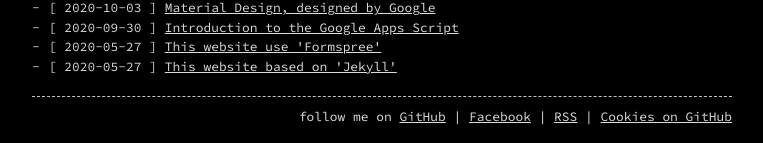
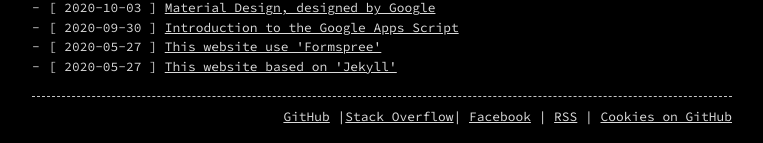
Before and after one commit to esccode/esccode.github.io, a Jekyll site: the page built from README.md, in a window 1280 px wide and 900 px high, scrolled down 1550 px. Shown: the part 754-897 px from the top of the window, without its empty margins (258-1021 px from the left). Built offline with Jekyll 4.4.1, drawn with Linux system fonts in a browser that asks for light colours; our own code applies the rules of GitHub Pages for plain Markdown files.

Commit message:
Update _config.yml

```diff
--- a/_config.yml
+++ b/_config.yml
@@ -20,7 +20,7 @@ header_pages:
 - contact.md
 
 welcome: '<center><b><a href="https://keca13.github.io/contact">Zapraszam do kontaktu</a></b></center> <br> <center><b><a href="https://keca13.github.io/tasks">Zlec prace, oddzwonie!</a></b></center><hr>'
-footer:  'follow me on <a href="https://github.com/keca13/">GitHub</a> | <a href="https://www.facebook.com/jacek.wieteska.184">Facebook</a> | <a href="https://keca13.github.io/feed.rss">RSS</a> | <a href="https://docs.github.com/en/free-pro-team@latest/github/site-policy/github-subprocessors-and-cookies">Cookies on GitHub</a>'
+footer:  ' <a href="https://github.com/keca13/">GitHub</a> |<a href="https://stackoverflow.com/users/14402262/keca13?tab=profile">Stack Overflow</a>| <a href="https://www.facebook.com/jacek.wieteska.184">Facebook</a> | <a href="https://keca13.github.io/feed.rss">RSS</a> | <a href="https://docs.github.com/en/free-pro-team@latest/github/site-policy/github-subprocessors-and-cookies">Cookies on GitHub</a>'
 
 style:  dark (default) #or light
 #listen_for_clients_preferred_style: true # true or false (default)
```
